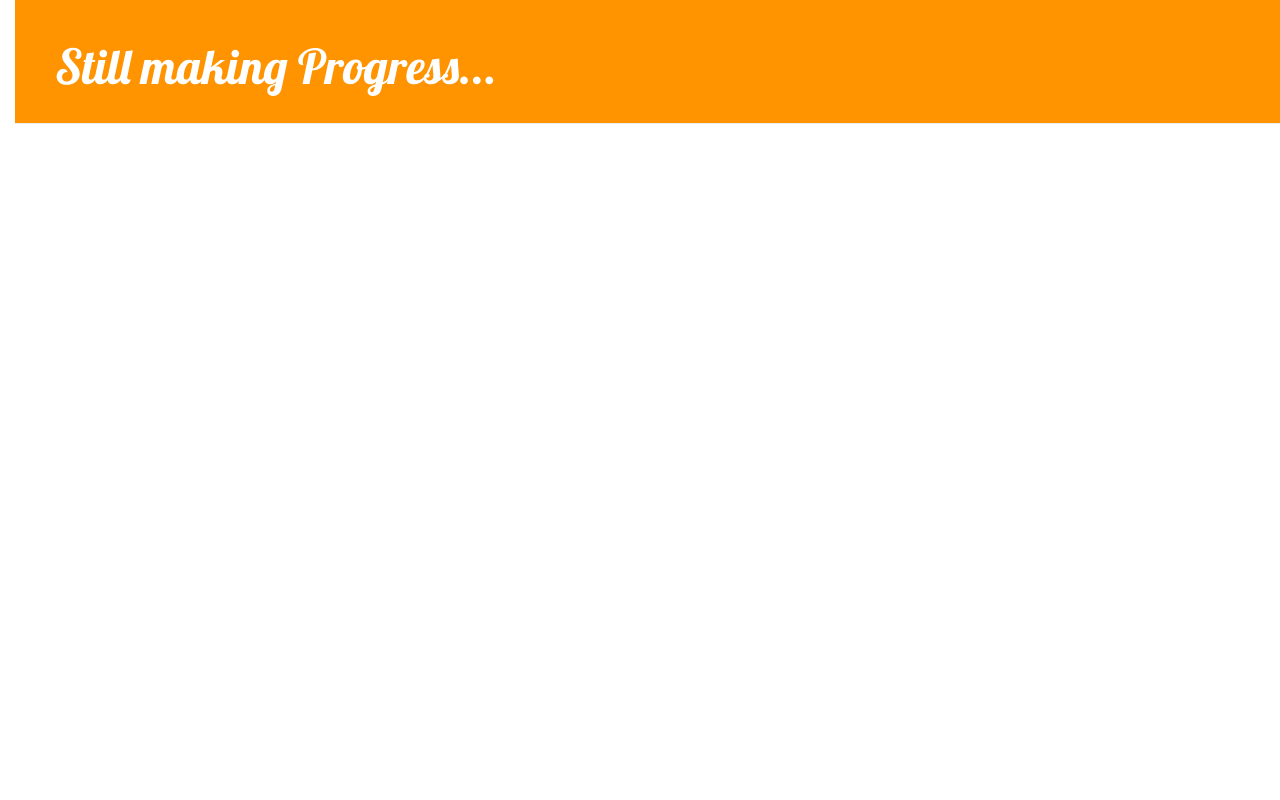
After one commit to nazib1234/PythonAnywhere-Basic-Website, a Django app: template blog/templates/blog/base.html in a window 1280 px wide. The commit adds this page. Run offline with Django 3.2, Linux system fonts and the light colour scheme; the template is opened without the code that fills it, so the values that code supplies are empty; some libraries are stand-ins or nearby versions.

Commit message:
Added view and template for detailed blog as well as CSS for the site.

```diff
--- /dev/null
+++ b/blog/static/css/blog.css
@@ -0,0 +1,53 @@
+h1 a {
+    color:red;
+}
+body {
+    padding-left: 15px;
+    font-family: 'Lobster';
+}
+.page-header {
+    background-color: #ff9400;
+    margin-top: 0;
+    padding: 20px 20px 20px 40px;
+}
+
+.page-header h1, .page-header h1 a, .page-header h1 a:visited, .page-header h1 a:active {
+    color: #ffffff;
+    font-size: 36pt;
+    text-decoration: none;
+}
+
+.content {
+    margin-left: 40px;
+}
+
+h1, h2, h3, h4 {
+    font-family: 'Lobster', cursive;
+}
+
+.date {
+    color: #828282;
+}
+
+.save {
+    float: right;
+}
+
+.post-form textarea, .post-form input {
+    width: 100%;
+}
+
+.top-menu, .top-menu:hover, .top-menu:visited {
+    color: #ffffff;
+    float: right;
+    font-size: 26pt;
+    margin-right: 20px;
+}
+
+.post {
+    margin-bottom: 70px;
+}
+
+.post h1 a, .post h1 a:visited {
+    color: #000000;
+}
--- /dev/null
+++ b/blog/templates/blog/base.html
@@ -0,0 +1,25 @@
+{% load static %}
+<html>
+    <head>
+        <title>Alomot's Site</title>
+        <link rel="stylesheet" href="//maxcdn.bootstrapcdn.com/bootstrap/3.2.0/css/bootstrap.min.css">
+        <link rel="stylesheet" href="//maxcdn.bootstrapcdn.com/bootstrap/3.2.0/css/bootstrap-theme.min.css">
+        <link rel="stylesheet" href="{% static 'css/blog.css' %}">
+        <link href="//fonts.googleapis.com/css?family=Lobster&subset=latin,latin-ext" rel="stylesheet" type="text/css">
+
+    </head>
+<body>
+  <div class="page-header">
+        <h1><a href="/">Still making Progress...</a></h1>
+    </div>
+    <div class="content container">
+        <div class="row">
+            <div class="col-md-8">
+            {% block content %}
+            {% endblock %}
+            </div>
+        </div>
+    </div>
+
+</body>
+</html>
--- a/blog/urls.py
+++ b/blog/urls.py
@@ -3,4 +3,5 @@ from . import views
 
 urlpatterns = [
     path('', views.post_list, name='post_list'),
+    path('post/<int:pk>/' , views.post_detail, name='post_detail'),
 ]
--- a/blog/views.py
+++ b/blog/views.py
@@ -1,8 +1,12 @@
 from django.shortcuts import render
 from django.utils import timezone
 from .models import Post
+from django.shortcuts import render, get_object_or_404
 # Create your views here.
 
 def post_list(request):
     posts= Post.objects.filter(published_date__lte=timezone.now()).order_by('published_date')
     return render(request, 'blog/post_list.html', {'posts' : posts})
+def post_detail(request, pk):
+    post = get_object_or_404(Post, pk=pk)
+    return render(request, 'blog/post_detail.html', {'posts' : post})
```
Also changed, not shown: blog/templates/blog/post_detail.html (added, +13 -0 lines), blog/templates/blog/post_list.html (+12 -19 lines).
